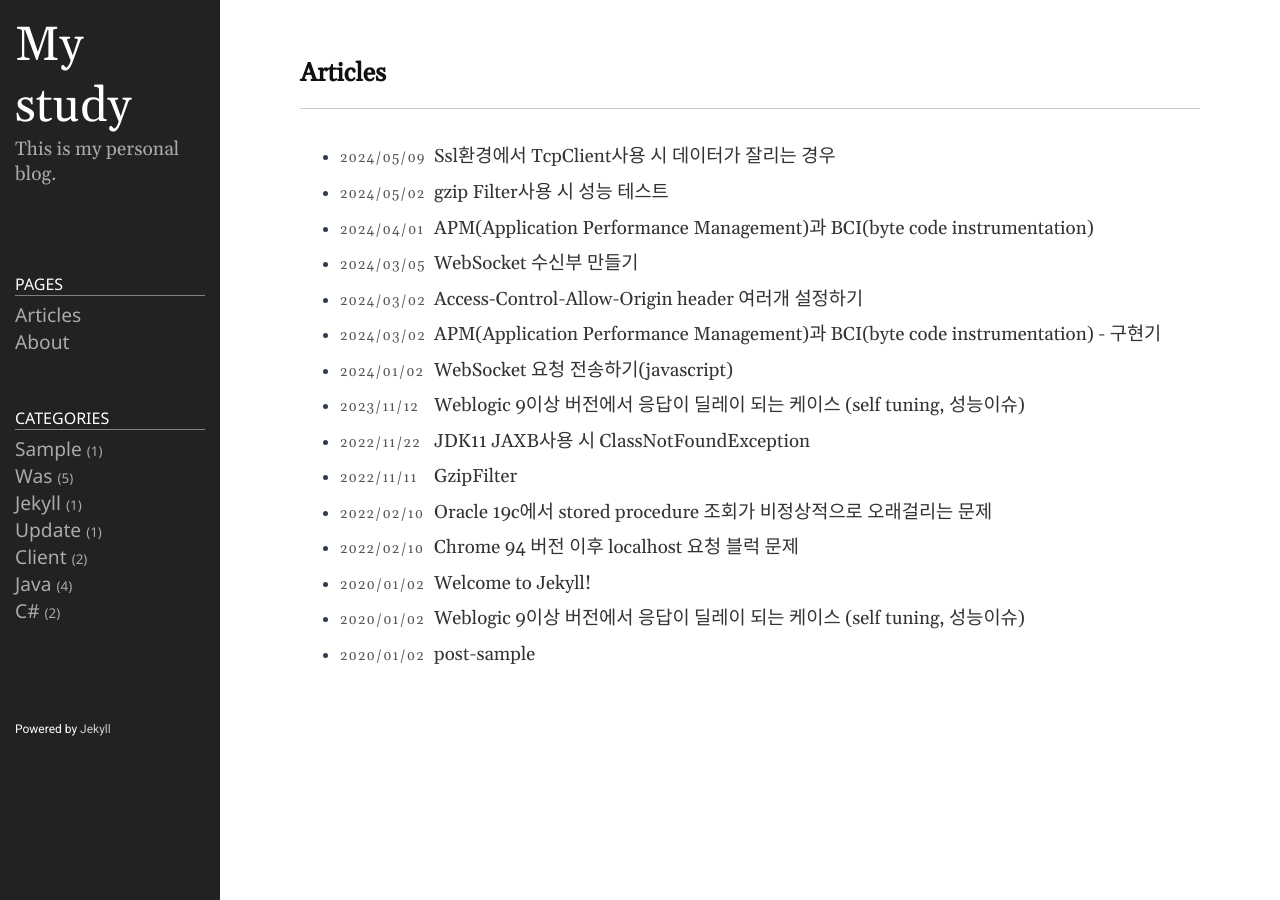
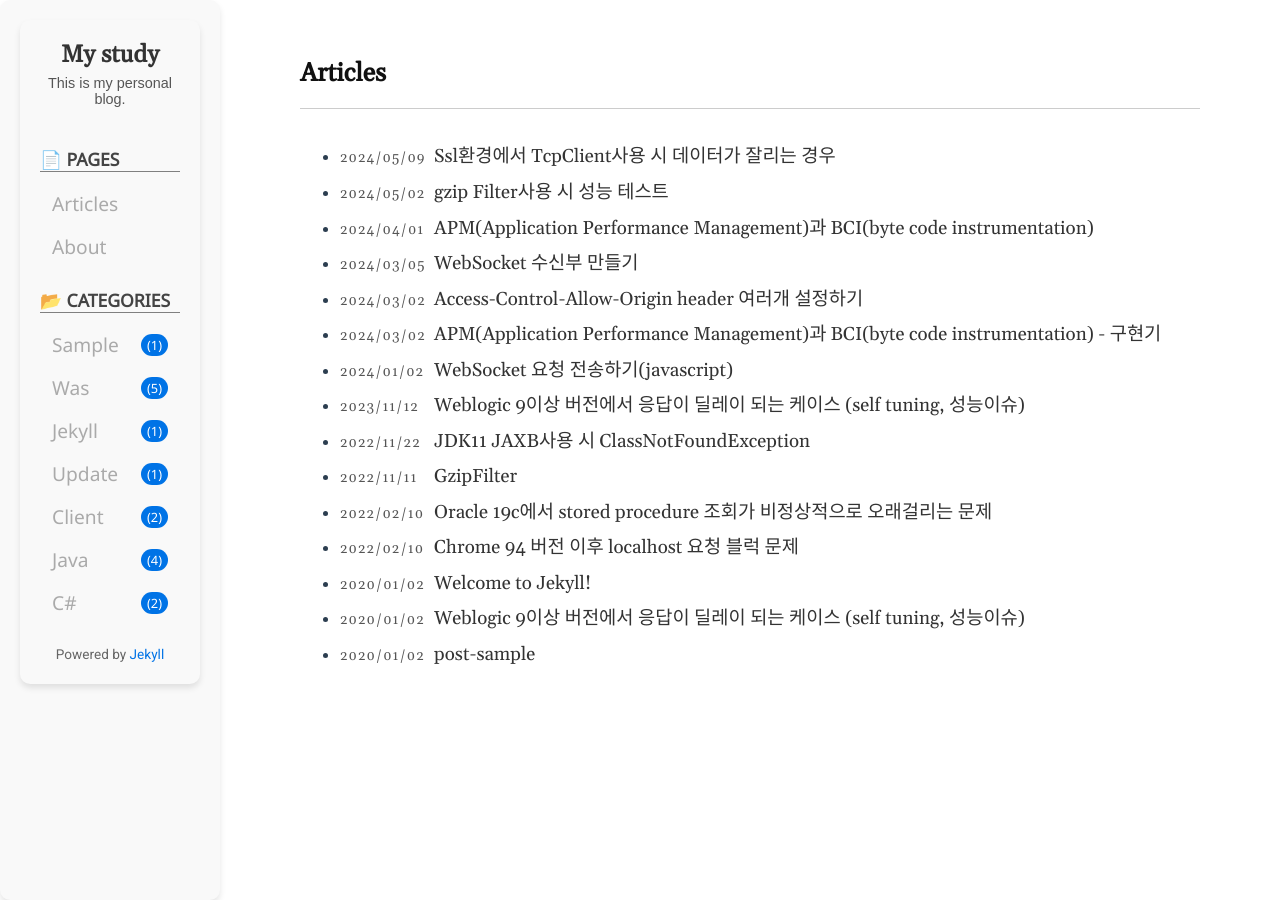
Before and after one commit to heedu-yoon/heedu-yoon.github.io, a Jekyll site: the page built from index.md, in a window 1280 px wide. Built offline with Jekyll 4.4.1, drawn with Linux system fonts in a browser that asks for light colours.

Commit message:
css task

```diff
--- a/_includes/sidebar.html
+++ b/_includes/sidebar.html
@@ -1,5 +1,7 @@
+<div class="sidebar">
+	<!-- Header -->
 	<div class="sidebar-item sidebar-header">
-	<div class='sidebar-brand'>
+		<div class="sidebar-brand">
 			<a href="/about/">{{ site.title }}</a>
 		</div>
 		<p class="lead">{{ site.description }}</p>
@@ -7,13 +9,15 @@
 		<a rel="me" href="https://github.com/{{ social.github | cgi_escape | escape }}" title="{{ social.github | escape }}">
 			<svg class="svg-icon grey">
 				<use xlink:href="{{ '/assets/minima-social-icons.svg#github' | relative_url }}" />
-			</svg></a></li>
+			</svg>
+		</a>
 		{%- endif -%}
 	</div>
 
+	<!-- Navigation -->
 	<div class="sidebar-item sidebar-nav">
 		<ul class="nav">
-      <li class="nav-title">Pages</li>
+			<li class="nav-title">📄 Pages</li>
 			<li>
 				<a class="nav-item" href="/">Articles</a>
 			</li>
@@ -32,9 +36,10 @@
 		</ul>
 	</div>
 
+	<!-- Categories -->
 	<div class="sidebar-item sidebar-nav">
 		<ul class="nav">
-			<li class="nav-title">Categories</li>
+			<li class="nav-title">📂 Categories</li>
 			{% for category in site.categories %}
 			<li>
 				<a class="nav-item" href="{{ root_url }}/{{ site.category_dir }}#{{ category | first }}">
@@ -43,10 +48,11 @@
 				</a>
 			</li>
 			{% endfor %}
-	  </nav>
 		</ul>
 	</div>
 
+	<!-- Footer -->
 	<div class="sidebar-item sidebar-footer">
 		<p>Powered by <a href="https://github.com/jekyll/jekyll">Jekyll</a></p>
 	</div>
+</div>
--- a/public/css/style.css
+++ b/public/css/style.css
@@ -337,3 +337,90 @@ footer {
 		display: none;
 	}
 }
+
+/* 전체 사이드바 스타일 */
+.sidebar {
+	background-color: #f9f9f9; /* 밝은 배경색 */
+	padding: 20px;
+	border-radius: 10px;
+	box-shadow: 0 4px 6px rgba(0, 0, 0, 0.1);
+	font-family: 'Arial', sans-serif;
+}
+
+/* 헤더 스타일 */
+.sidebar-header {
+	text-align: center;
+	margin-bottom: 20px;
+}
+
+.sidebar-brand a {
+	font-size: 1.5rem;
+	font-weight: bold;
+	color: #333;
+	text-decoration: none;
+}
+
+.sidebar-brand a:hover {
+	color: #0073e6; /* 링크 호버 시 색상 */
+}
+
+.lead {
+	font-size: 0.9rem;
+	color: #555;
+	margin-top: 5px;
+}
+
+/* 네비게이션 스타일 */
+.sidebar-nav .nav {
+	list-style: none;
+	padding: 0;
+	margin: 0;
+}
+
+.sidebar-nav .nav-title {
+	font-size: 1.1rem;
+	font-weight: bold;
+	margin-bottom: 10px;
+	color: #444;
+}
+
+.nav-item {
+	display: flex;
+	justify-content: space-between;
+	align-items: center;
+	padding: 8px 12px;
+	border-radius: 5px;
+	text-decoration: none;
+	color: #333;
+	transition: background-color 0.3s, color 0.3s;
+}
+
+.nav-item:hover {
+	background-color: #0073e6;
+	color: #fff;
+}
+
+.badge {
+	background-color: #0073e6;
+	color: #fff;
+	font-size: 0.8rem;
+	padding: 2px 6px;
+	border-radius: 12px;
+}
+
+/* 푸터 스타일 */
+.sidebar-footer {
+	margin-top: 20px;
+	font-size: 0.85rem;
+	color: #666;
+	text-align: center;
+}
+
+.sidebar-footer a {
+	color: #0073e6;
+	text-decoration: none;
+}
+
+.sidebar-footer a:hover {
+	text-decoration: underline;
+}
```
Lines whose indentation alone changed are shown as unchanged.
